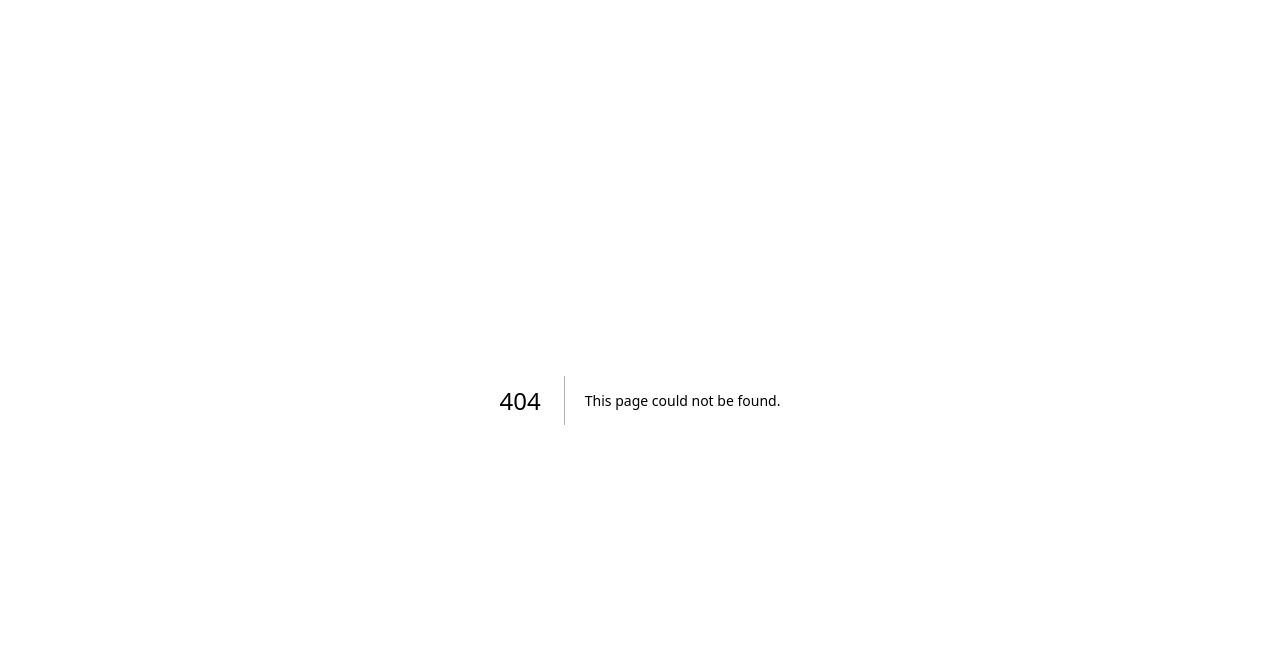
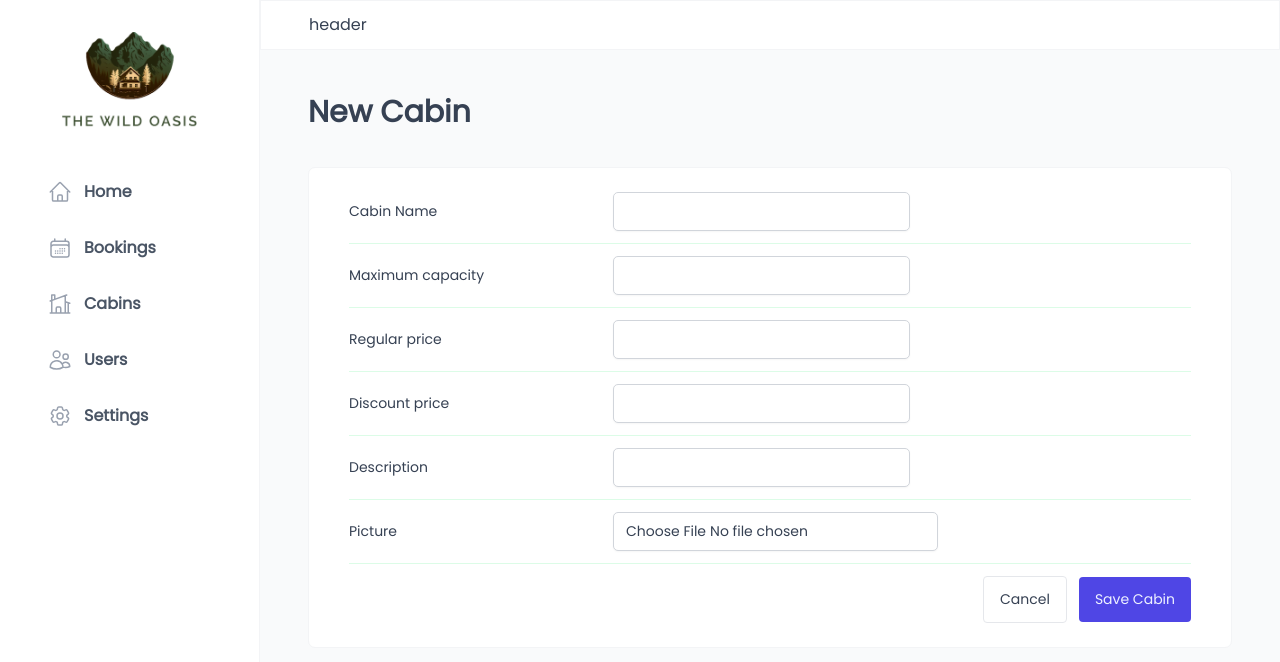
Before and after one commit to lmudgett/next, a Next.js app in the folder wild-oasis/: page /cabins/create in a window 1280 px wide. Before the commit this address had no page. Shown: the top 662 px of the page. Built offline with nearby package versions, Linux system fonts and the light colour scheme; no server answers.

Commit message:
chore: update wild-oasis (consistent /create routes; centered Add buttons)

```diff
--- a/wild-oasis/src/app/(dashboard)/bookings/new/page.tsx
+++ b/wild-oasis/src/app/(dashboard)/bookings/create/page.tsx
@@ -8,7 +8,7 @@ import { getAllBookingsAction } from "@/server/actions/bookings";
 export const dynamic = "force-dynamic";
 export const metadata: Metadata = { title: "New Booking" };
 
-export default async function NewBookingPage({
+export default async function CreateBookingPage({
   searchParams,
 }: {
   searchParams: Promise<{ cabinId?: string; from?: string; to?: string }>;
--- /dev/null
+++ b/wild-oasis/src/app/(dashboard)/cabins/create/page.tsx
@@ -0,0 +1,15 @@
+import type { Metadata } from "next";
+import { FormCabin } from "@/components/cabins/FormCabin";
+
+export const metadata: Metadata = { title: "New Cabin" };
+
+export default function CreateCabinPage() {
+  return (
+    <>
+      <div className="row-horizontal">
+        <h1>New Cabin</h1>
+      </div>
+      <FormCabin isEdit={false} />
+    </>
+  );
+}
--- a/wild-oasis/src/components/bookings/BookingsTable.tsx
+++ b/wild-oasis/src/components/bookings/BookingsTable.tsx
@@ -28,8 +28,8 @@ export const BookingsTable: React.FC<BookingsTableProps> = ({ bookings }) => {
         />
       </Table>
       <Link
-        href="/bookings/new"
-        className="button-type-primary size-medium-button"
+        href="/bookings/create"
+        className="button-type-primary size-medium-button text-center"
       >
         Add Booking
       </Link>
--- a/wild-oasis/src/components/cabins/CabinAvailability.tsx
+++ b/wild-oasis/src/components/cabins/CabinAvailability.tsx
@@ -29,7 +29,7 @@ export const CabinAvailability = ({
     if (range?.from) params.set("from", toDateInput(range.from));
     if (range?.to) params.set("to", toDateInput(range.to));
     onClose?.();
-    router.push(`/bookings/new?${params.toString()}`);
+    router.push(`/bookings/create?${params.toString()}`);
   };
 
   return (
--- a/wild-oasis/src/components/cabins/CabinTable.tsx
+++ b/wild-oasis/src/components/cabins/CabinTable.tsx
@@ -1,11 +1,10 @@
 "use client";
 
 import { useState } from "react";
+import Link from "next/link";
 import { CabinFormData } from "@/lib/validations/cabins";
 import { CabinTableRow } from "./CabinTableRow";
-import { FormCabin } from "./FormCabin";
 import Table from "@/components/ui/Table";
-import Modal from "@/components/ui/Modal";
 import { Sort } from "@/components/ui/Sort";
 import Filter from "@/components/ui/Filter";
 
@@ -108,14 +107,12 @@ export const CabinTable: React.FC<CabinTableProps> = ({
           )}
         />
       </Table>
-      <Modal>
-        <Modal.ButtonOpen className="button-type-primary size-medium-button">
-          Add Cabin
-        </Modal.ButtonOpen>
-        <Modal.Window>
-          <FormCabin isEdit={false} />
-        </Modal.Window>
-      </Modal>
+      <Link
+        href="/cabins/create"
+        className="button-type-primary size-medium-button text-center"
+      >
+        Add Cabin
+      </Link>
     </>
   );
 };
--- a/wild-oasis/src/components/cabins/FormCabin.tsx
+++ b/wild-oasis/src/components/cabins/FormCabin.tsx
@@ -1,5 +1,6 @@
 "use client";
 import { useForm } from "react-hook-form";
+import { useRouter } from "next/navigation";
 import toast from "react-hot-toast";
 import { zodResolver } from "@hookform/resolvers/zod";
 import { FormField } from "@/components/ui/FormField";
@@ -22,6 +23,9 @@ export const FormCabin = ({
   onFormEvent,
   className = "form-regular",
 }: FormCabinProps) => {
+  const router = useRouter();
+  // Used both as a modal (edit, with onClose) and as a page (create, no onClose).
+  const close = onClose ?? (() => router.push("/cabins"));
   const {
     register,
     handleSubmit,
@@ -67,7 +71,7 @@ export const FormCabin = ({
       if (res.success) {
         toast.success("Cabin has been added");
         reset();
-        onClose?.();
+        close();
       } else {
         toast.error("Unable to add cabin");
       }
@@ -115,9 +119,9 @@ export const FormCabin = ({
       <div className="form-row">
         {cabin && <input type="hidden" {...register("id")} />}
         <button
-          type={isEdit ? "button" : "reset"}
+          type="button"
           onClick={() => {
-            onClose?.();
+            close();
             onFormEvent?.();
           }}
           className="button-type-secondary size-medium-button"
```
